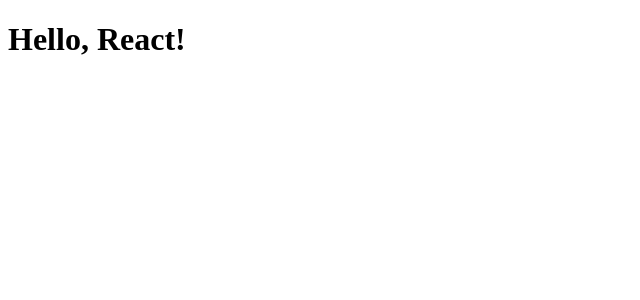
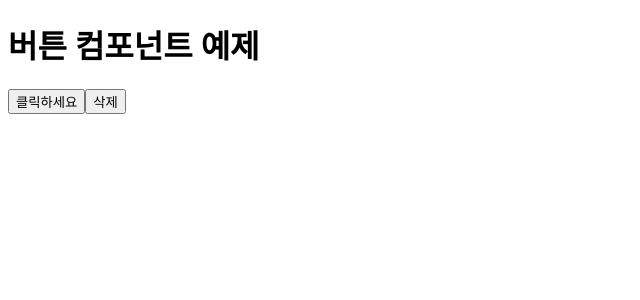
Before and after one commit to linju7/WTAFE, a React (Create React App) app in the folder wtafe/: page / in a window 1280 px wide. Shown: the top 300 px of the page, without its empty margins (0-640 px from the left). Built offline with nearby package versions, Linux system fonts and the light colour scheme.

Commit message:
샘플 버튼 생성, api 연결 전 잠시 저장

```diff
--- a/wtafe/src/App.js
+++ b/wtafe/src/App.js
@@ -1,7 +1,12 @@
+import React from "react";
+import Button from "./components/Automation/Button/Button.jsx"; // 버튼 컴포넌트 임포트
+
 function App() {
   return (
     <div>
-      <h1>Hello, React!</h1>
+      <h1>버튼 컴포넌트 예제</h1>
+      <Button text="클릭하세요" onClick={() => alert("버튼이 클릭됨!")} />
+      <Button text="삭제" onClick={() => console.log("삭제 버튼 클릭!")} />
     </div>
   );
 }
--- /dev/null
+++ b/wtafe/src/components/Automation/Button/Button.jsx
@@ -0,0 +1,23 @@
+import React from "react";
+import PropTypes from "prop-types";
+import "./Button.module.css"; // 스타일 적용 (선택)
+
+const Button = ({ text, onClick }) => {
+  return (
+    <button className="btn" onClick={onClick}>
+      {text}
+    </button>
+  );
+};
+
+Button.propTypes = {
+  text: PropTypes.string.isRequired, // 버튼에 들어갈 텍스트 (필수)
+  onClick: PropTypes.func, // 클릭 이벤트 핸들러 (선택)
+};
+
+Button.defaultProps = {
+  text: "버튼",
+  onClick: () => console.log("버튼 클릭됨"),
+};
+
+export default Button;
--- /dev/null
+++ b/wtafe/src/components/Automation/Button/Button.module.css
@@ -0,0 +1,13 @@
+.btn {
+    padding: 10px 16px;
+    font-size: 16px;
+    background-color: #3498db;
+    color: white;
+    border: none;
+    border-radius: 4px;
+    cursor: pointer;
+  }
+
+  .btn:hover {
+    background-color: #2980b9;
+  }
```
Also changed, not shown: wtafe/public/logo192.png (deleted), wtafe/public/logo512.png (deleted), wtafe/public/manifest.json (deleted).
